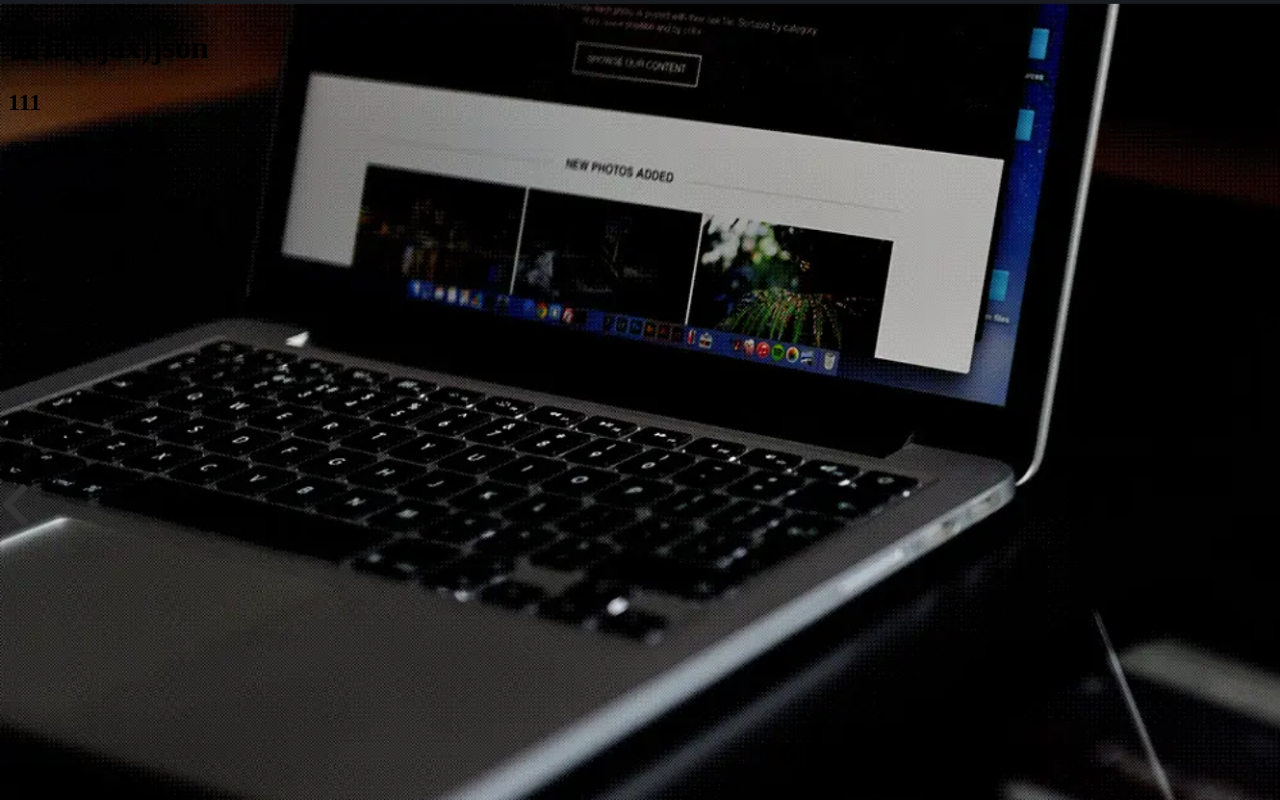
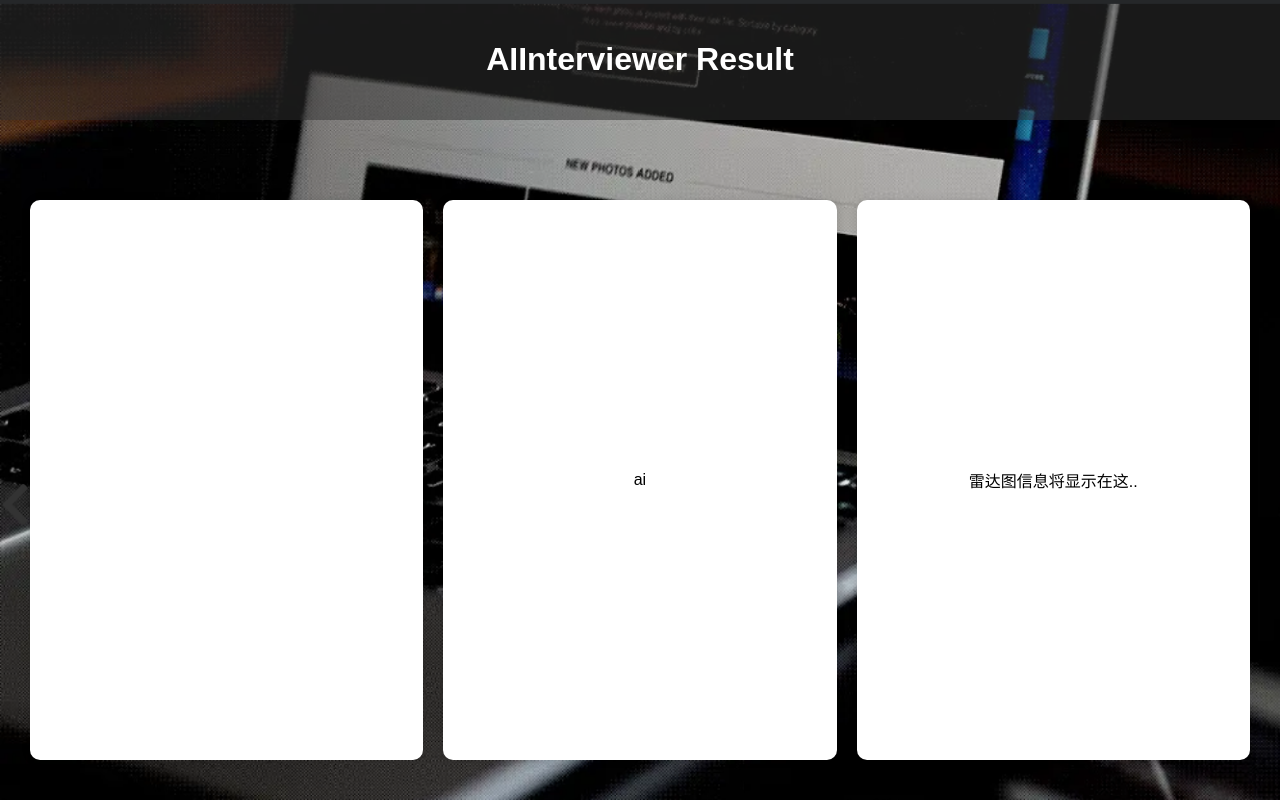
Before and after one commit to lralry/AIInterviewer, a Flask app: page /result in a window 1280 px wide. Run offline with Flask 3, Linux system fonts and the light colour scheme; some libraries are stand-ins or nearby versions.

Commit message:
echarts网页更新

```diff
--- a/AIInterviewer/templates/echarts.html
+++ b/AIInterviewer/templates/echarts.html
@@ -3,14 +3,80 @@
 <head>
     <meta charset="UTF-8">
     <title>某某大学线上面试结果</title>
+    <style>
+body {
+   height: 100%; /* 确保 body 和 html 的高度为视口高度 */
+    margin: 0;
+    padding: 0;
+    font-family: Arial, sans-serif;
+    background-color: #f7f7f7;
+}
+
+.banner {
+    width: 100%;
+    background-color: rgba(51, 51, 51, 0.5);
+    color: #fff;
+    text-align: center;
+    padding: 20px;
+    position: fixed;
+    top: 0;
+    left: 0;
+    z-index: 999;
+    box-sizing: border-box; /* 确保padding不会影响宽度 */
+}
+
+.container {
+    display: flex;
+    flex-wrap: wrap;
+    justify-content: flex-start;
+    align-items: flex-start; /* 初始对齐方式，稍后会通过 padding-top 调整 */
+    height: 100%; /* 容器高度为视口高度 */
+    padding-top: 25vh; /* 距离顶部 25% */
+    padding-left: 20px;
+    padding-right: 20px;
+    box-sizing: border-box; /* 确保 padding 不会影响宽度 */
+}
+
+.left-box, .center_box, .right-bottom-box {
+    width: calc(33.33% - 20px); /* 减去左右两边的 margin */
+    height: 70vh; /* 高度为视口高度的 15% */
+    background-color: #ffffff;
+    display: flex;
+    justify-content: center;
+    align-items: center;
+    box-shadow: 0px 0px 10px rgba(0, 0, 0, 0.1);
+    border-radius: 10px;
+    margin: 0 10px 20px; /* 上下左右间距 */
+    box-sizing: border-box; /* 确保 padding 和 border 不会影响宽度 */
+}
+
+/* 移除最后一个盒子的右边距 */
+.container > *:last-child {
+    margin-right: 0;
+}
+
+/* 移除第一行盒子的下边距 */
+.container > *:nth-child(-n+3) {
+    margin-bottom: 0;
+}
+</style>
     <script src="./static/js/jquery-1.11.1.main.js"></script>
 
 </head>
 <body  style="background-image:url('../static/img/bg.png'); background-repeat: no-repeat; background-size: cover;">
+
     <form action = "http://localhost:5000/result" method = "POST">
- <h1>面试(ajax)json</h1>
- <h2>111</h2>
+   <div class="banner">
+        <h1>AIInterviewer Result</h1>
+  </div>
+
+   <div class="container">
+        <div class="left-box">
+            <video id="video" autoplay></video>
+        </div>
+       <div class="center_box">ai</div>
+        <div class="right-bottom-box">雷达图信息将显示在这..</div>
+    </div>
     </form>
-<div>雷达图信息将显示在这...</div>
 </body>
 </html>
```
